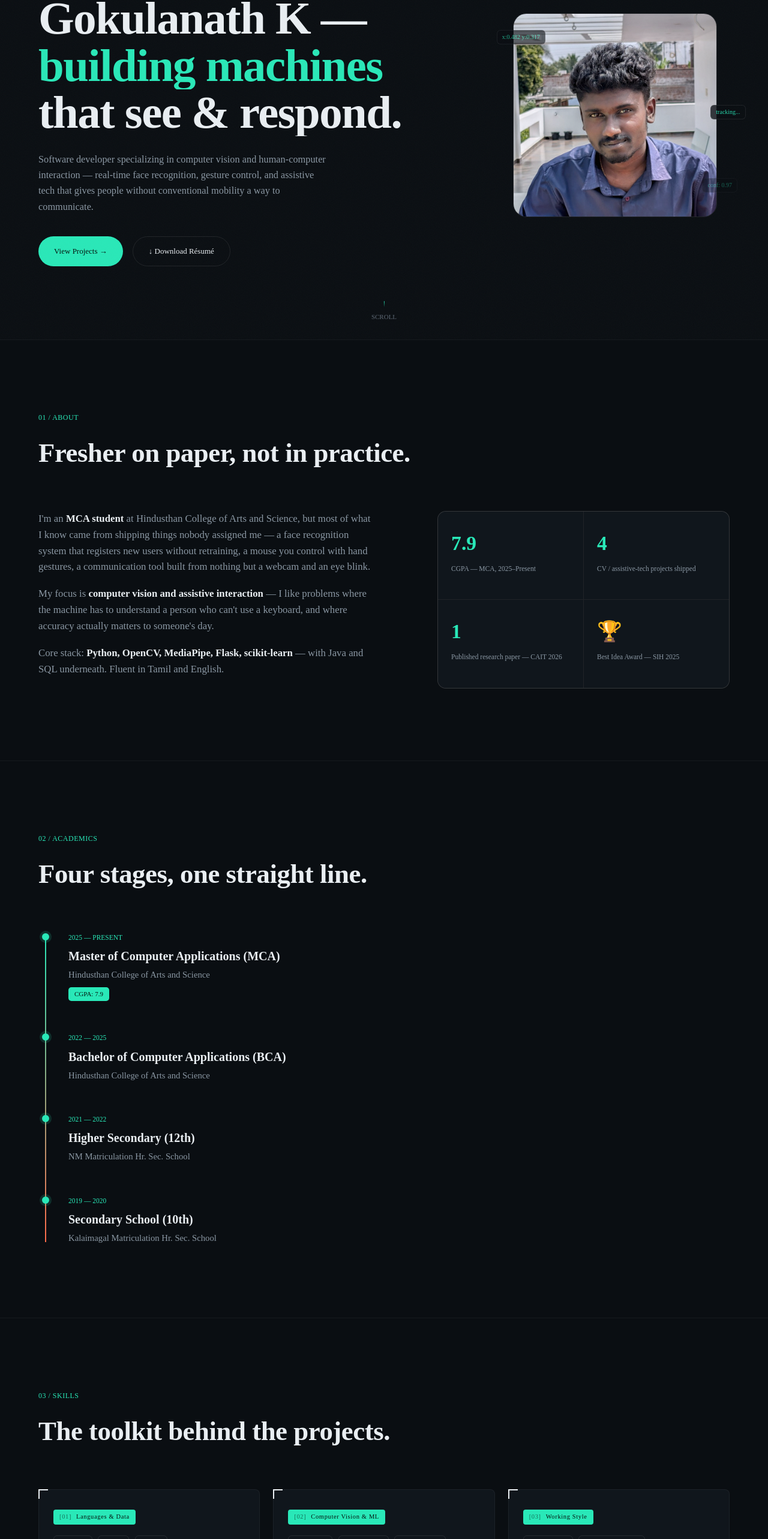
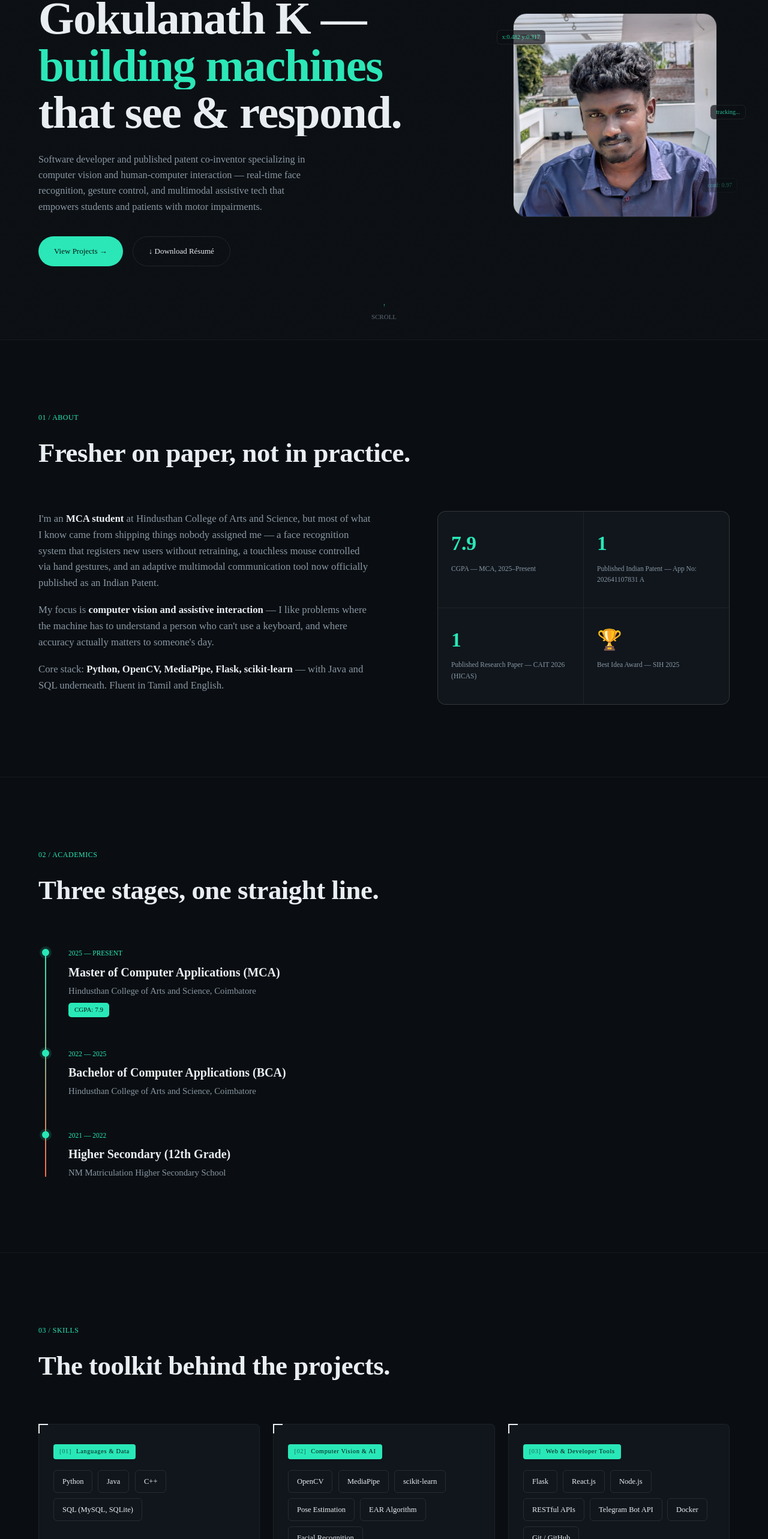
Before and after one commit to Gokulanath11/GOKULANATH-PORTFOLIO, a Next.js app: page / in a window 1280 px wide. Shown: the part 234-2800 px from the top of the page at 60% size. Built offline with nearby package versions, Linux system fonts and the light colour scheme.

Commit message:
Update page.js

```diff
--- a/app/page.js
+++ b/app/page.js
@@ -290,16 +290,15 @@ export default function Page() {
               </div>
             </h1>
             <p className="hero-desc">
-              Software developer specializing in computer vision and
-              human-computer interaction — real-time face recognition,
-              gesture control, and assistive tech that gives people without
-              conventional mobility a way to communicate.
+              Software developer and published patent co-inventor specializing in
+              computer vision and human-computer interaction — real-time face
+              recognition, gesture control, and multimodal assistive tech that
+              empowers students and patients with motor impairments.
             </p>
             <div className="hero-actions">
               <a href="#projects" className="btn-primary">
                 View Projects →
               </a>
-              {/* Drop your final resume PDF at /public/resume.pdf after deploying */}
               <a href="/resume.pdf" download className="btn-ghost">
                 ↓ Download Résumé
               </a>
@@ -329,9 +328,9 @@ export default function Page() {
               I&apos;m an <strong>MCA student</strong> at Hindusthan College
               of Arts and Science, but most of what I know came from shipping
               things nobody assigned me — a face recognition system that
-              registers new users without retraining, a mouse you control
-              with hand gestures, a communication tool built from nothing but
-              a webcam and an eye blink.
+              registers new users without retraining, a touchless mouse controlled
+              via hand gestures, and an adaptive multimodal communication tool
+              now officially published as an Indian Patent.
             </p>
             <p>
               My focus is <strong>computer vision and assistive interaction</strong> —
@@ -353,11 +352,11 @@ export default function Page() {
               <div className="stat-label">CGPA — MCA, 2025–Present</div>
             </div>
             <div className="stat">
-              <div className="stat-num" data-count="4">
+              <div className="stat-num" data-count="1">
                 0
               </div>
               <div className="stat-label">
-                CV / assistive-tech projects shipped
+                Published Indian Patent — App No: 202641107831 A
               </div>
             </div>
             <div className="stat">
@@ -365,7 +364,7 @@ export default function Page() {
                 0
               </div>
               <div className="stat-label">
-                Published research paper — CAIT 2026
+                Published Research Paper — CAIT 2026 (HICAS)
               </div>
             </div>
             <div className="stat">
@@ -380,7 +379,7 @@ export default function Page() {
       <section className="academics" id="academics">
         <div className="section-head reveal">
           <div className="section-num">02 / ACADEMICS</div>
-          <div className="section-title">Four stages, one straight line.</div>
+          <div className="section-title">Three stages, one straight line.</div>
         </div>
         <div className="timeline" id="timeline">
           <div className="timeline-track">
@@ -394,7 +393,7 @@ export default function Page() {
               Master of Computer Applications (MCA)
             </div>
             <div className="timeline-school">
-              Hindusthan College of Arts and Science
+              Hindusthan College of Arts and Science, Coimbatore
             </div>
             <div className="timeline-extra">CGPA: 7.9</div>
           </div>
@@ -406,25 +405,16 @@ export default function Page() {
               Bachelor of Computer Applications (BCA)
             </div>
             <div className="timeline-school">
-              Hindusthan College of Arts and Science
+              Hindusthan College of Arts and Science, Coimbatore
             </div>
           </div>
 
           <div className="timeline-item reveal">
             <div className="timeline-node"></div>
             <div className="timeline-period">2021 — 2022</div>
-            <div className="timeline-degree">Higher Secondary (12th)</div>
+            <div className="timeline-degree">Higher Secondary (12th Grade)</div>
             <div className="timeline-school">
-              NM Matriculation Hr. Sec. School
-            </div>
-          </div>
-
-          <div className="timeline-item reveal">
-            <div className="timeline-node"></div>
-            <div className="timeline-period">2019 — 2020</div>
-            <div className="timeline-degree">Secondary School (10th)</div>
-            <div className="timeline-school">
-              Kalaimagal Matriculation Hr. Sec. School
+              NM Matriculation Higher Secondary School
             </div>
           </div>
         </div>
@@ -447,35 +437,39 @@ export default function Page() {
             <div className="pill-row" data-pills="">
               <span className="pill">Python</span>
               <span className="pill">Java</span>
-              <span className="pill">SQL</span>
+              <span className="pill">C++</span>
+              <span className="pill">SQL (MySQL, SQLite)</span>
             </div>
           </div>
           <div className="skill-card" data-card="">
             <span className="corner-tl"></span>
             <span className="corner-br"></span>
             <div className="skill-card-label">
-              <span className="idx">[02]</span> Computer Vision &amp; ML
+              <span className="idx">[02]</span> Computer Vision &amp; AI
             </div>
             <div className="pill-row" data-pills="">
               <span className="pill">OpenCV</span>
               <span className="pill">MediaPipe</span>
               <span className="pill">scikit-learn</span>
-              <span className="pill">Computer Vision</span>
               <span className="pill">Pose Estimation</span>
+              <span className="pill">EAR Algorithm</span>
+              <span className="pill">Facial Recognition</span>
             </div>
           </div>
           <div className="skill-card" data-card="">
             <span className="corner-tl"></span>
             <span className="corner-br"></span>
             <div className="skill-card-label">
-              <span className="idx">[03]</span> Working Style
+              <span className="idx">[03]</span> Web &amp; Developer Tools
             </div>
             <div className="pill-row" data-pills="">
-              <span className="pill">Teamwork</span>
-              <span className="pill">Communication</span>
-              <span className="pill">Problem Solving</span>
-              <span className="pill">Adaptability</span>
-              <span className="pill">Time Management</span>
+              <span className="pill">Flask</span>
+              <span className="pill">React.js</span>
+              <span className="pill">Node.js</span>
+              <span className="pill">RESTful APIs</span>
+              <span className="pill">Telegram Bot API</span>
+              <span className="pill">Docker</span>
+              <span className="pill">Git / GitHub</span>
             </div>
           </div>
         </div>
@@ -486,11 +480,28 @@ export default function Page() {
         <div className="section-head reveal">
           <div className="section-num">04 / PROJECTS</div>
           <div className="section-title">
-            Four systems, one theme: machines that understand people.
+            Key systems: machines that see, interpret, and respond.
           </div>
         </div>
         <div className="project-list">
           <div className="project-card reveal-scale">
+            <div>
+              <span className="featured-badge">PATENTED SYSTEM</span>
+              <div className="project-tag">ASSISTIVE TECH · ACCESSIBILITY</div>
+              <div className="project-title">
+                Adaptive Multimodal Communication &amp; Classroom System{" "}
+                <span className="arrow">→</span>
+              </div>
+              <div className="project-stack">
+                Python · OpenCV · MediaPipe · Eye-Gaze Tracking · Morse Engine
+              </div>
+            </div>
+            <div className="project-desc">
+              Published software-based multimodal system for students with disabilities (Indian Patent App No: 202641107831 A). Features automatic disability profile configuration at login, camera-based hand gesture tracking, eye-gaze navigation, customizable eye-blink Morse code decoding, and real-time classroom participation tools with assessment rest-break monitoring.
+            </div>
+          </div>
+
+          <div className="project-card reveal">
             <div>
               <span className="featured-badge">FEATURED</span>
               <div className="project-tag">FULL-STACK · AI HEALTHCARE</div>
@@ -508,10 +519,7 @@ export default function Page() {
               automatically. Built two independent hands-free communication
               channels (hand-gesture recognition and eye-blink Morse code) so
               patients with limited mobility or speech can actively respond
-              to their care team. A trained model recommends next-session
-              difficulty from patient progress, and a live Telegram bot
-              bridges doctors and caregivers through a secure, role-based
-              monitoring dashboard.
+              to their care team.
             </div>
           </div>
 
@@ -523,7 +531,7 @@ export default function Page() {
                 <span className="arrow">→</span>
               </div>
               <div className="project-stack">
-                Python · OpenCV · Face Recognition
+                Python · OpenCV · Deep Learning Embeddings · SQLite
               </div>
             </div>
             <div className="project-desc">
@@ -542,64 +550,53 @@ export default function Page() {
                 Real-Time Hand Gesture Based Mouse Control{" "}
                 <span className="arrow">→</span>
               </div>
-              <div className="project-stack">Python · OpenCV · MediaPipe</div>
+              <div className="project-stack">
+                Python · OpenCV · MediaPipe · PyAutoGUI
+              </div>
             </div>
             <div className="project-desc">
               A touchless input system that tracks hand landmarks through a
               webcam and maps distinct finger gestures to cursor movement,
               left click, right click, double click, click-and-drag, and
-              window minimize/maximize — enabling fully hands-free computer
+              window controls — enabling fully hands-free computer
               control.
-            </div>
-          </div>
-
-          <div className="project-card reveal">
-            <div>
-              <div className="project-tag">ASSISTIVE TECH</div>
-              <div className="project-title">
-                Eye Blink Based Communication System{" "}
-                <span className="arrow">→</span>
-              </div>
-              <div className="project-stack">
-                Python · OpenCV · Eye Aspect Ratio Detection
-              </div>
-            </div>
-            <div className="project-desc">
-              An assistive communication tool for individuals with paralysis,
-              using webcam-based eye blink detection to interpret intentional
-              blink patterns and convert them into pre-defined messages —
-              giving users a low-cost way to communicate without physical
-              movement.
             </div>
           </div>
         </div>
       </section>
 
-      {/* ACHIEVEMENTS */}
+      {/* ACHIEVEMENTS / RECOGNITION */}
       <section className="achievements" id="achievements">
         <div className="section-head reveal">
           <div className="section-num">05 / RECOGNITION</div>
           <div className="section-title">
-            Noticed by people who see a lot of projects.
+            Patents, Published Research &amp; Awards
           </div>
         </div>
         <div className="ach-list reveal">
           <div className="ach-item">
             <div className="ach-icon">[01]</div>
             <p>
-              <strong>Best Idea Award</strong> — Inter-College Level round,
-              Smart India Hackathon 2025.
+              <strong>Published Indian Patent Application (Co-Inventor)</strong> —{" "}
+              <em>"An Adaptive Multimodal Communication and Classroom Participation System for Students with Disabilities"</em>{" "}
+              (App No: <strong>202641107831 A</strong>, Published: Sept 18, 2026).
             </p>
           </div>
           <div className="ach-item">
             <div className="ach-icon">[02]</div>
             <p>
-              Published research paper,{" "}
+              Published international research paper,{" "}
               <strong>
                 &quot;Customized Eye Blink Based Communication System for
                 Paralysed Person,&quot;
               </strong>{" "}
-              at the 7th International Conference (CAIT 2026).
+              at the 7th International Conference on Computer Applications and Information Technology (CAIT 2026) (HICAS).
+            </p>
+          </div>
+          <div className="ach-item">
+            <div className="ach-icon">[03]</div>
+            <p>
+              <strong>Best Idea Award</strong> — SIH Internal Hackathon 2025.
             </p>
           </div>
         </div>
```
